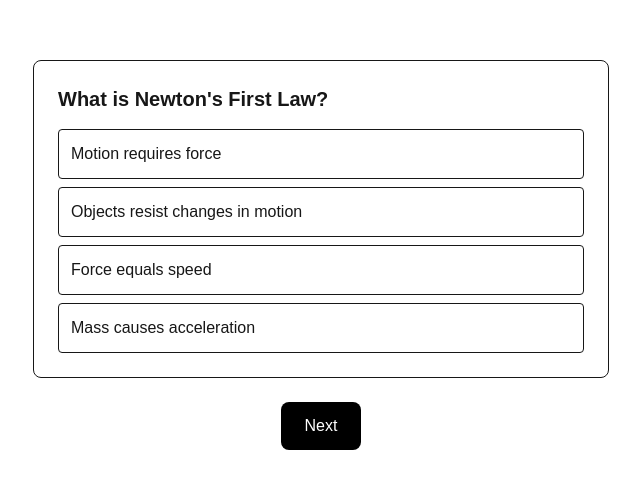
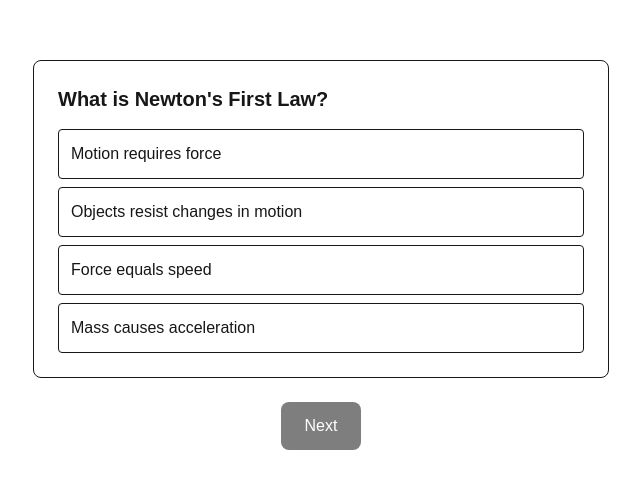
Before and after one commit to Omkarkele2006/SciSleuth, a Next.js app in the folder frontend/: page /diagnostic in a window 1280 px wide. Shown: the part 145-634 px from the top of the page, without its empty margins (319-959 px from the left). Built offline with nearby package versions, Linux system fonts and the light colour scheme.

Commit message:
feat: implement diagnostic answer collection flow

```diff
--- a/frontend/src/app/diagnostic/page.tsx
+++ b/frontend/src/app/diagnostic/page.tsx
@@ -8,7 +8,9 @@ import { questions } from "@/data/questions";
 export default function DiagnosticPage() {
     const [currentQuestionIndex, setCurrentQuestionIndex] =
         useState(0);
-
+    const [answers, setAnswers] = useState<
+        Record<number, number>
+    >({});
     const currentQuestion =
         questions[currentQuestionIndex];
 
@@ -20,21 +22,38 @@ export default function DiagnosticPage() {
             setCurrentQuestionIndex(
                 currentQuestionIndex + 1
             );
+        } else {
+            console.log("Answers:", answers);
         }
     };
-
+    const handleSelectAnswer = (
+        optionIndex: number
+    ) => {
+        setAnswers({
+            ...answers,
+            [currentQuestion.id]: optionIndex,
+        });
+    };
+    const isFinished =
+        currentQuestionIndex ===
+        questions.length - 1;
     return (
         <main className="min-h-screen flex flex-col items-center justify-center gap-6">
             <QuestionCard
                 question={currentQuestion.question}
                 options={currentQuestion.options}
+                selectedOption={
+                    answers[currentQuestion.id] ?? null
+                }
+                onSelect={handleSelectAnswer}
             />
 
-      <button
+            <button disabled={
+                answers[currentQuestion.id] === undefined}
                 onClick={handleNext}
-        className="px-6 py-3 bg-black text-white rounded-lg"
+                className="px-6 py-3 bg-black text-white rounded-lg disabled:opacity-50"
             >
-        Next
+                {isFinished ? "Finish" : "Next"}
             </button>
         </main>
     );
--- a/frontend/src/components/QuestionCard.tsx
+++ b/frontend/src/components/QuestionCard.tsx
@@ -1,18 +1,18 @@
 "use client";
-
-import { useState } from "react";
 
 type QuestionCardProps = {
   question: string;
   options: string[];
+  selectedOption: number | null;
+  onSelect: (index: number) => void;
 };
 
 export default function QuestionCard({
   question,
   options,
+  selectedOption,
+  onSelect,
 }: QuestionCardProps) {
-  const [selectedOption, setSelectedOption] =
-    useState<number | null>(null);
 
   return (
     <div className="border rounded-lg p-6 max-w-xl w-full">
@@ -24,7 +24,7 @@ export default function QuestionCard({
         {options.map((option, index) => (
           <button
             key={index}
-            onClick={() => setSelectedOption(index)}
+            onClick={() => onSelect(index)}
             className={`w-full text-left border rounded p-3 ${
               selectedOption === index
                 ? "bg-blue-600 text-white"
```
Lines whose indentation alone changed are shown as unchanged.
